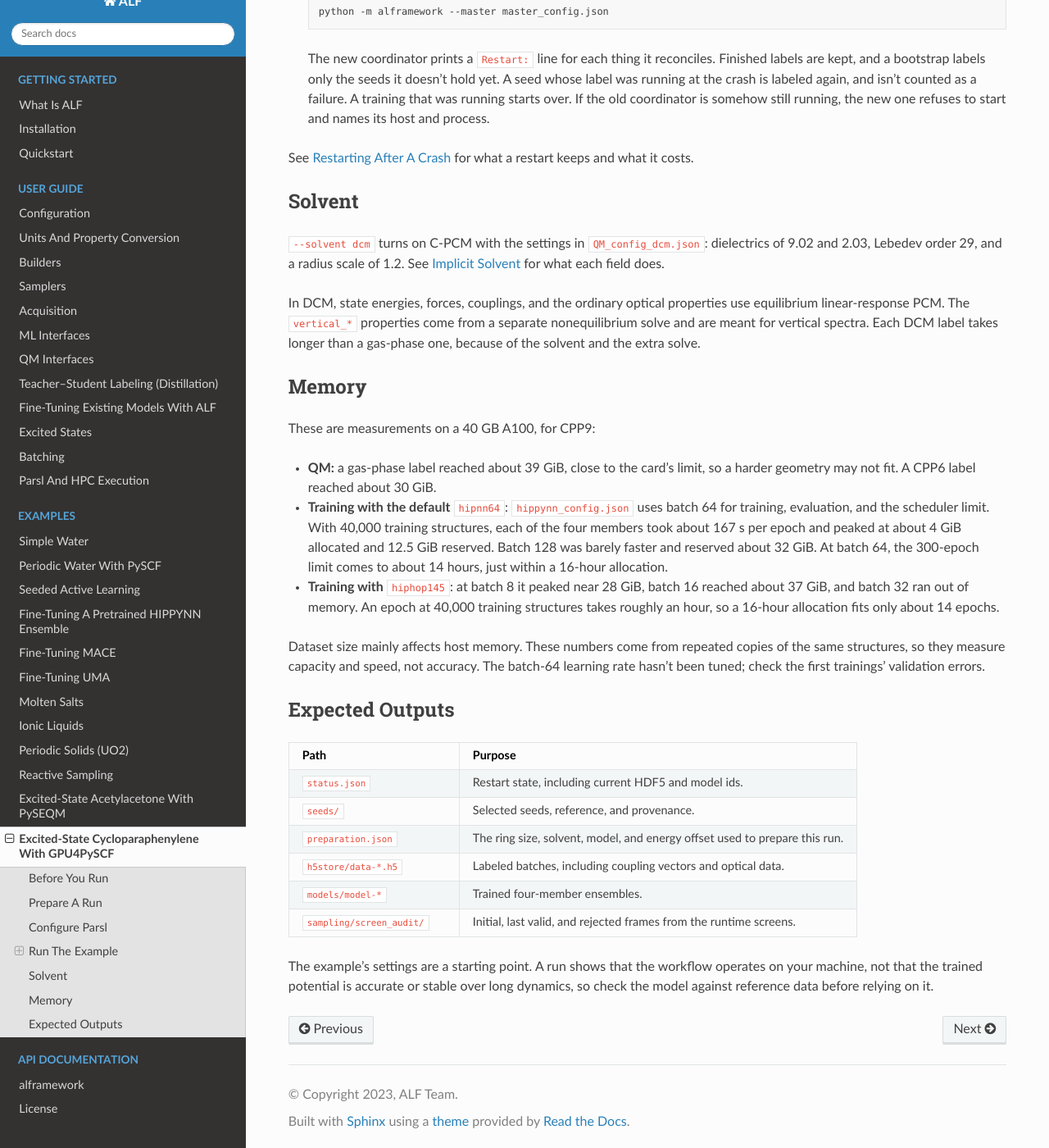
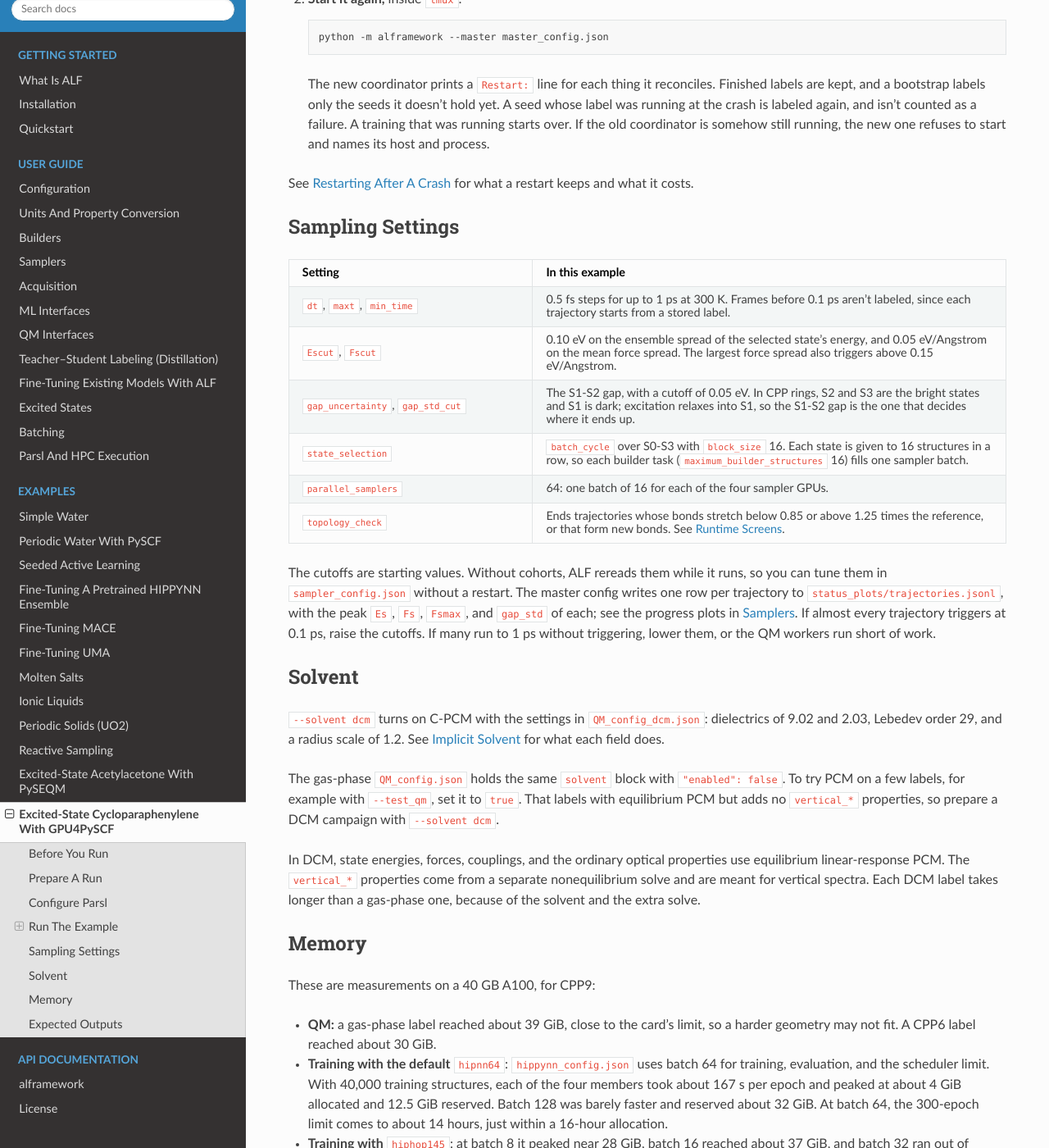
Before and after one commit to lanl/ALF, a Sphinx documentation site: the page built from docs/source/examples/cpp_excited_gpu4pyscf.rst, in a window 1280 px wide and 1400 px high, scrolled down 3075 px. Shown: the whole window at 82% size. Built offline with Sphinx 7.4.7 and the Read the Docs theme 3.1.0, drawn with Linux system fonts in a browser that asks for light colours; pages that are not in the unit, such as notebooks, are missing from menus; some of the changed text lies outside the part shown.

Commit message:
Set up CPP sampling for the 10-node campaign, and cycle states in blocks
- state_selection.block_size (opt-in, default 1): batch_cycle keeps each
  state for block_size admissions in a row, so a refill of one builder
  task fills one same-state sampler batch instead of leaving partial
  batches on a timeout.
- The trajectory summary records gap_std and peak_gap_std, so a gap
  cutoff can be tuned like Escut and Fscut.
- CPP sampler: first trigger on energy, force, and S1-S2 gap uncertainty
  (Escut 0.10 eV, Fscut 0.05 eV/A, gap_std_cut 0.05 eV), batches of 16
  in state blocks of 16, dt 0.5 fs to 1 ps, bond window 0.85-1.25.
  Master: parallel_samplers 64, maximum_builder_structures 16, and a
  trajectory summary.
- CPP QM_config.json carries the DCM C-PCM block, disabled, for trying
  PCM by hand.

Co-Authored-By: Claude Opus 5.5 <noreply@anthropic.com>

```diff
--- a/docs/source/examples/cpp_excited_gpu4pyscf.rst
+++ b/docs/source/examples/cpp_excited_gpu4pyscf.rst
@@ -29,10 +29,11 @@ The files needed to run the example are located in
        (``hipnn64``) with one head per state, at batch 64. Couplings and optical data are
        stored but not trained on.
    * - Sampling
-     - ``mlmd_trajectories_task`` on the ALCHEMI engine in batches of 4, cycling through
-       S0-S3.
+     - ``mlmd_trajectories_task`` on the ALCHEMI engine in batches of 16, cycling through
+       S0-S3 one batch at a time.
    * - Acquisition
-     - Summed ranking with ``cohort_top_k``, keeping a separate cohort for each state.
+     - First trigger: each trajectory stops at its first uncertain frame, which is
+       labeled. Energy, force, and S1-S2 gap uncertainty can each trigger it.
 
 Before You Run
 --------------
@@ -127,7 +128,7 @@ shorter, set ``ALF_QM_WALLTIME``, ``ALF_ML_WALLTIME``, and ``ALF_SAMPLER_WALLTIM
      - One task that trains four members on four local GPUs.
    * - Sampling
      - 1
-     - Four workers.
+     - Four workers, one GPU each. Each task runs 16 trajectories on one state.
 
 All three start with no nodes. Parsl requests nodes as work arrives, and releases them
 when they are idle, so a smaller run can lower the limits instead of reserving nodes.
@@ -197,12 +198,55 @@ process was killed, restart it with the same command, from the same prepared dir
 
 See :ref:`configuration-restarts` for what a restart keeps and what it costs.
 
+Sampling Settings
+-----------------
+
+.. list-table::
+   :header-rows: 1
+   :widths: 34 66
+
+   * - Setting
+     - In this example
+   * - ``dt``, ``maxt``, ``min_time``
+     - 0.5 fs steps for up to 1 ps at 300 K. Frames before 0.1 ps aren't labeled, since
+       each trajectory starts from a stored label.
+   * - ``Escut``, ``Fscut``
+     - 0.10 eV on the ensemble spread of the selected state's energy, and 0.05 eV/Angstrom
+       on the mean force spread. The largest force spread also triggers above 0.15
+       eV/Angstrom.
+   * - ``gap_uncertainty``, ``gap_std_cut``
+     - The S1-S2 gap, with a cutoff of 0.05 eV. In CPP rings, S2 and S3 are the bright
+       states and S1 is dark; excitation relaxes into S1, so the S1-S2 gap is the one
+       that decides where it ends up.
+   * - ``state_selection``
+     - ``batch_cycle`` over S0-S3 with ``block_size`` 16. Each state is given to 16
+       structures in a row, so each builder task (``maximum_builder_structures`` 16)
+       fills one sampler batch.
+   * - ``parallel_samplers``
+     - 64: one batch of 16 for each of the four sampler GPUs.
+   * - ``topology_check``
+     - Ends trajectories whose bonds stretch below 0.85 or above 1.25 times the
+       reference, or that form new bonds. See :ref:`samplers-runtime-screens`.
+
+The cutoffs are starting values. Without cohorts, ALF rereads them while it runs, so
+you can tune them in ``sampler_config.json`` without a restart. The master config
+writes one row per trajectory to ``status_plots/trajectories.jsonl``, with the peak
+``Es``, ``Fs``, ``Fsmax``, and ``gap_std`` of each; see the progress plots in
+:doc:`../user_guide/samplers`. If almost every trajectory triggers at 0.1 ps, raise the
+cutoffs. If many run to 1 ps without triggering, lower them, or the QM workers run
+short of work.
+
 Solvent
 -------
 
 ``--solvent dcm`` turns on C-PCM with the settings in ``QM_config_dcm.json``:
 dielectrics of 9.02 and 2.03, Lebedev order 29, and a radius scale of 1.2. See
 :ref:`excited-states-solvent` for what each field does.
+
+The gas-phase ``QM_config.json`` holds the same ``solvent`` block with ``"enabled": false``.
+To try PCM on a few labels, for example with ``--test_qm``, set it to ``true``. That
+labels with equilibrium PCM but adds no ``vertical_*`` properties, so prepare a DCM
+campaign with ``--solvent dcm``.
 
 In DCM, state energies, forces, couplings, and the ordinary optical properties use
 equilibrium linear-response PCM. The ``vertical_*`` properties come from a separate
--- a/docs/source/user_guide/excited_states.rst
+++ b/docs/source/user_guide/excited_states.rst
@@ -418,8 +418,9 @@ its selected state, and ``Es`` and ``Fs`` uncertainty is measured on that state.
    * - ``state_selection``
      - Which state each trajectory uses. ``{"mode": "fixed", "state": 1}`` uses one
        state. ``{"mode": "batch_cycle", "states": [0, 1]}`` assigns the listed
-       states in turn as structures are admitted. A ``selected_state`` value in a
-       molecule's metadata takes priority over either.
+       states in turn as structures are admitted. Add ``"block_size": N`` to give each
+       state to N structures in a row; see :ref:`batching-excited-state-batches`. A
+       ``selected_state`` value in a molecule's metadata takes priority over either.
    * - ``batched_calculator``, ``batched_calculator_options``
      - The model loader, which must provide every state. Options must include the
        ``properties_list`` used in training, and can include ``hippynn_kernel``.
--- a/docs/source/user_guide/samplers.rst
+++ b/docs/source/user_guide/samplers.rst
@@ -543,7 +543,10 @@ on, add this to the master config:
    }
 
 With ``trajectory_summary_path``, the coordinator appends one small row per trajectory to
-that file, from metadata it already receives, and plots read only that file. Prefer this to
+that file, from metadata it already receives, and plots read only that file. Each row has the
+trajectory's outcome, state, times, and its last and peak ``Es``, ``Fs``, and ``Fsmax``, plus
+``gap_std`` and ``peak_gap_std`` when a ``gap_uncertainty`` pair is set. Those peaks are what to
+compare with the cutoffs when tuning them. Prefer this to
 ``meta_dir``, particularly in large runs. ``meta_dir`` writes one file per trajectory into one
 directory from every sampler worker, and plots then reread all of them on each update. Without
 ``trajectory_summary_path``, plots read ``meta_dir`` if it's set.
```
Also changed, not shown: docs/source/user_guide/batching.rst (+22 -0 lines), 9 other files.
